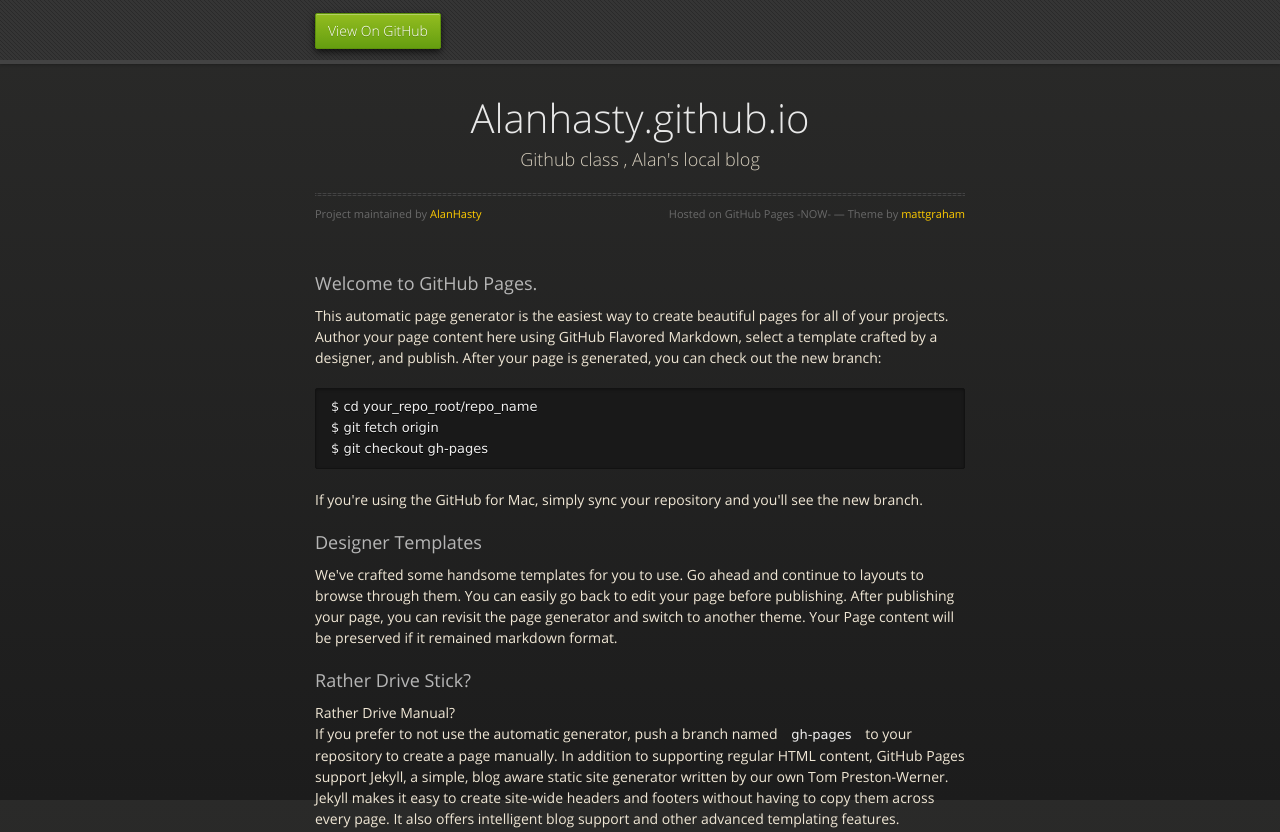
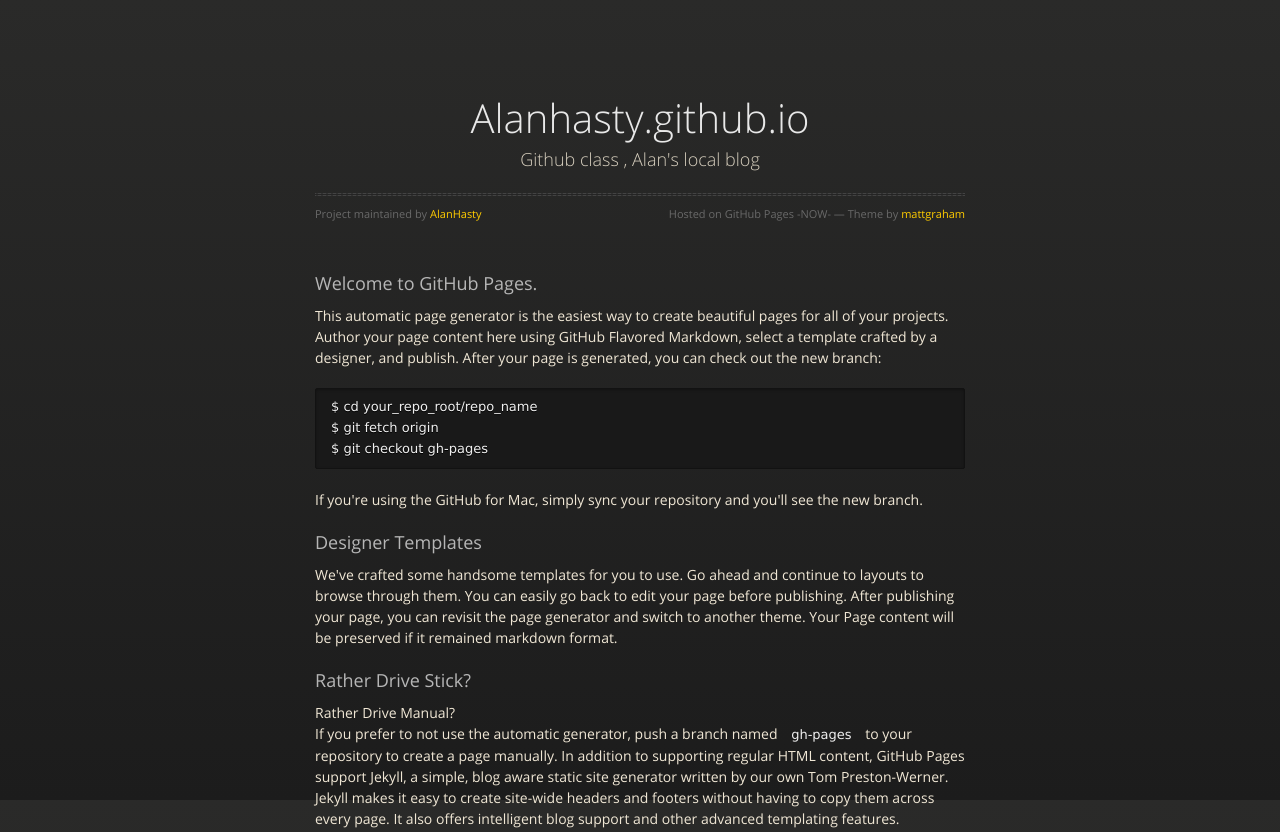
Before and after one commit to AlanHasty/alanhasty.github.io, a plain HTML site: page index.html in a window 1280 px wide. Shown: the top 832 px of the page. Drawn offline with nearby package versions, Linux system fonts and the light colour scheme.

Commit message:
Removed button

```diff
--- a/index.html
+++ b/index.html
@@ -18,11 +18,6 @@
 
   </head>
   <body>
-      <div id="header">
-        <nav>
-          <li class="fork"><a href="https://github.com/AlanHasty">View On GitHub</a></li>
-        </nav>
-      </div><!-- end header -->
 
     <div class="wrapper">
 
```
